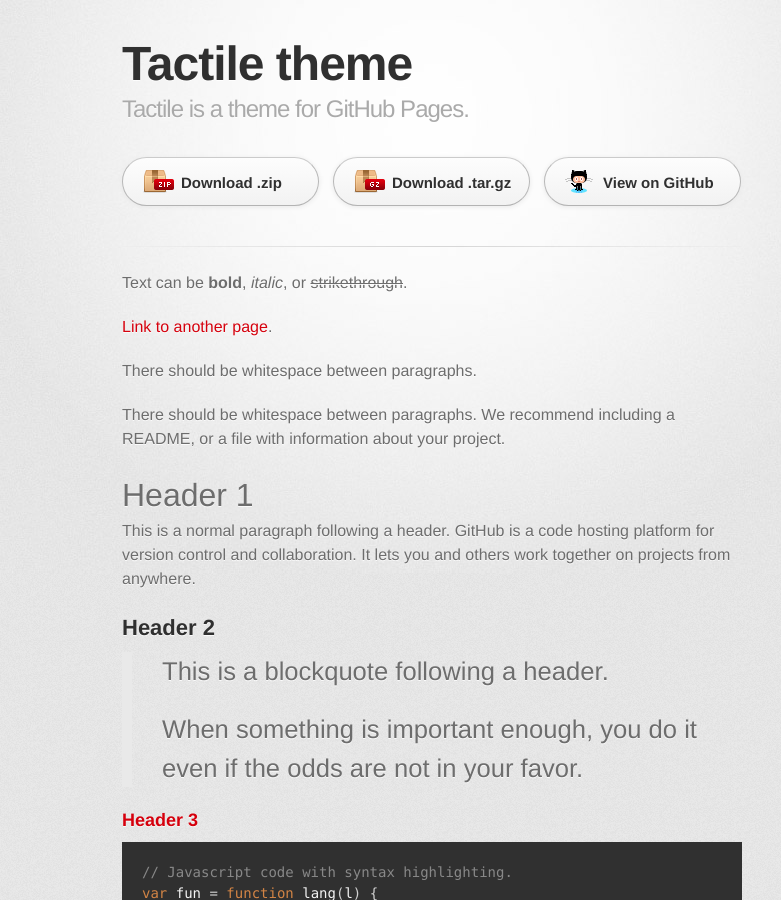
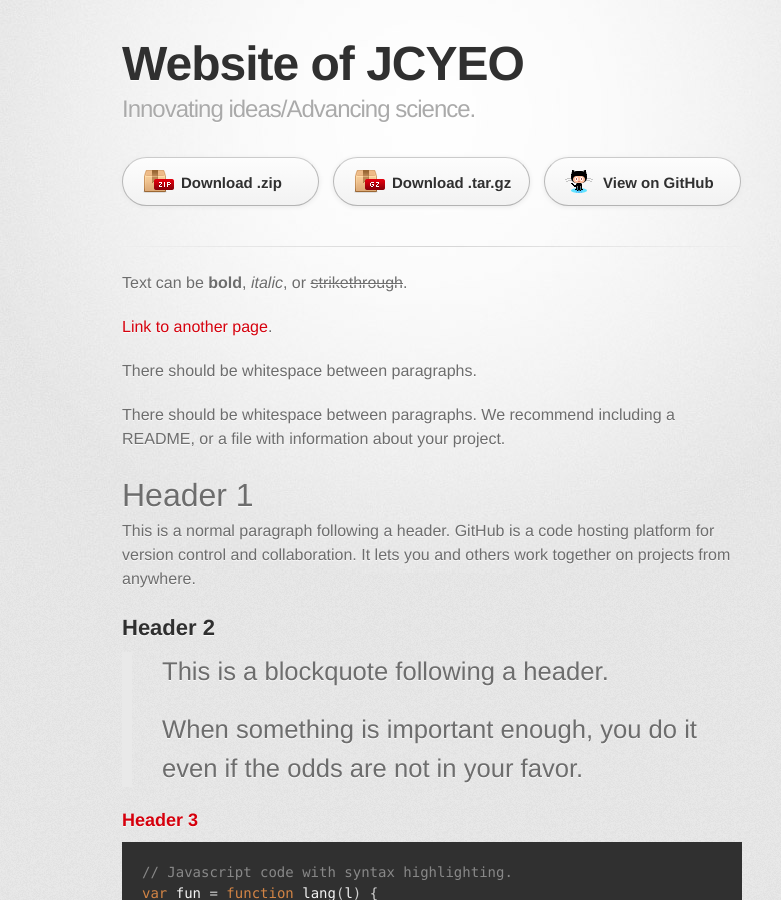
Before and after one commit to jcyeo-lab/jcyeo-lab.github.io, a Jekyll site: the page built from index.md, in a window 1280 px wide and 900 px high. Shown: the whole window, without its empty margins (208-989 px from the left). Built offline with Jekyll 4.4.1, drawn with Linux system fonts in a browser that asks for light colours; some web fonts are replaced.

Commit message:
Update _config.yml

```diff
--- a/_config.yml
+++ b/_config.yml
@@ -1,5 +1,5 @@
-title: Tactile theme
-description: Tactile is a theme for GitHub Pages.
+title: Website of JCYEO
+description: Innovating ideas/Advancing science.
 show_downloads: true
 google_analytics:
 theme: jekyll-theme-tactile
```
